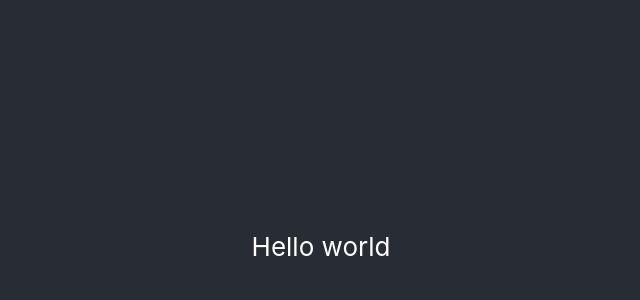
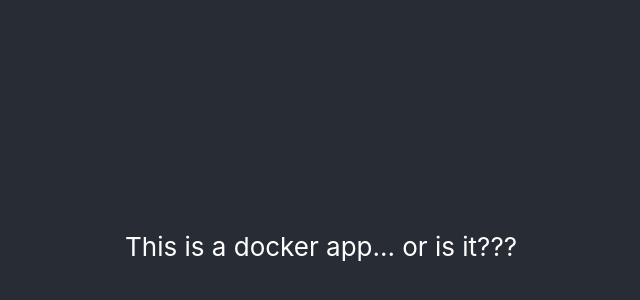
Before and after one commit to naasirosman-mhra/Azure, a React (Create React App) app in the folder my-app/: page / in a window 1280 px wide. Shown: the part 154-454 px from the top of the page, without its empty margins (319-959 px from the left). Built offline with nearby package versions, Linux system fonts and the light colour scheme.

Commit message:
docker app

```diff
--- a/my-app/src/App.js
+++ b/my-app/src/App.js
@@ -6,7 +6,7 @@ function App() {
       <header className="App-header">
 
         <p>
-          Hello world
+          This is a docker app... or is it???
         </p>
 
       </header>
```
